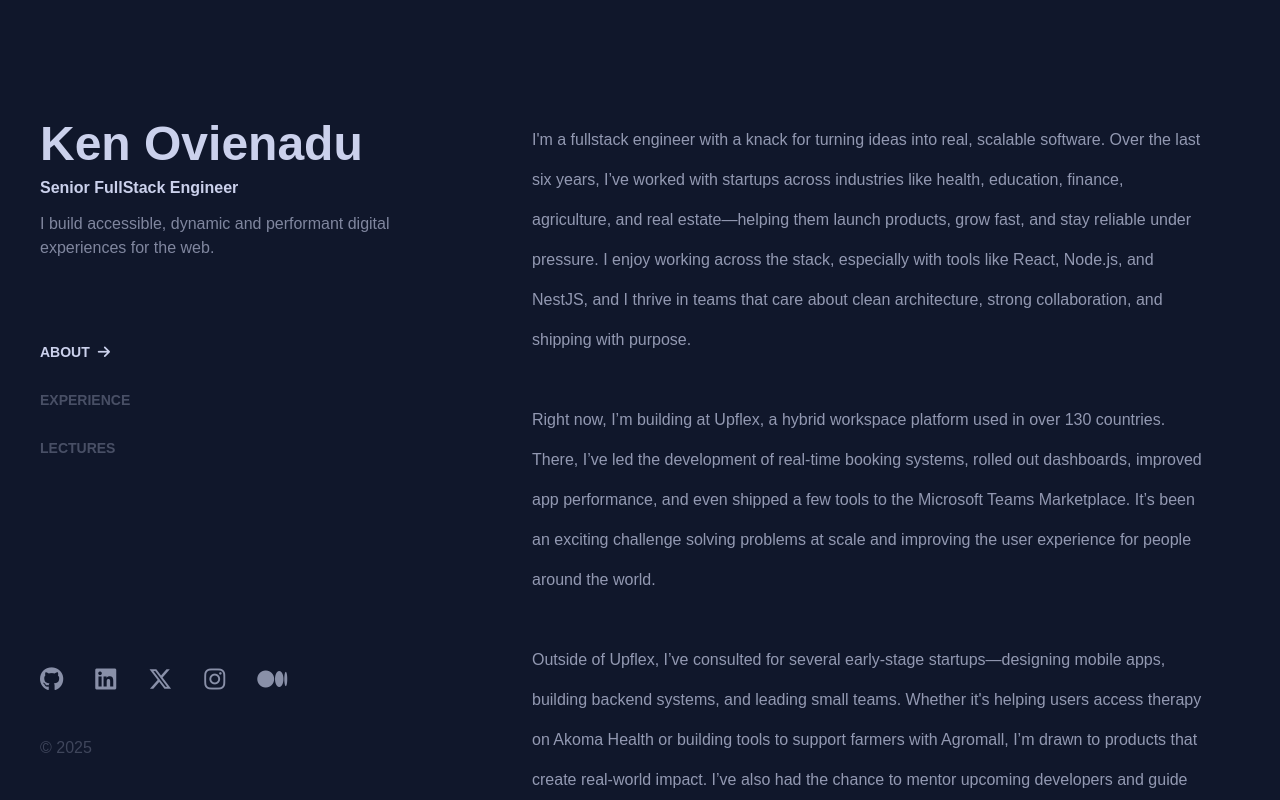
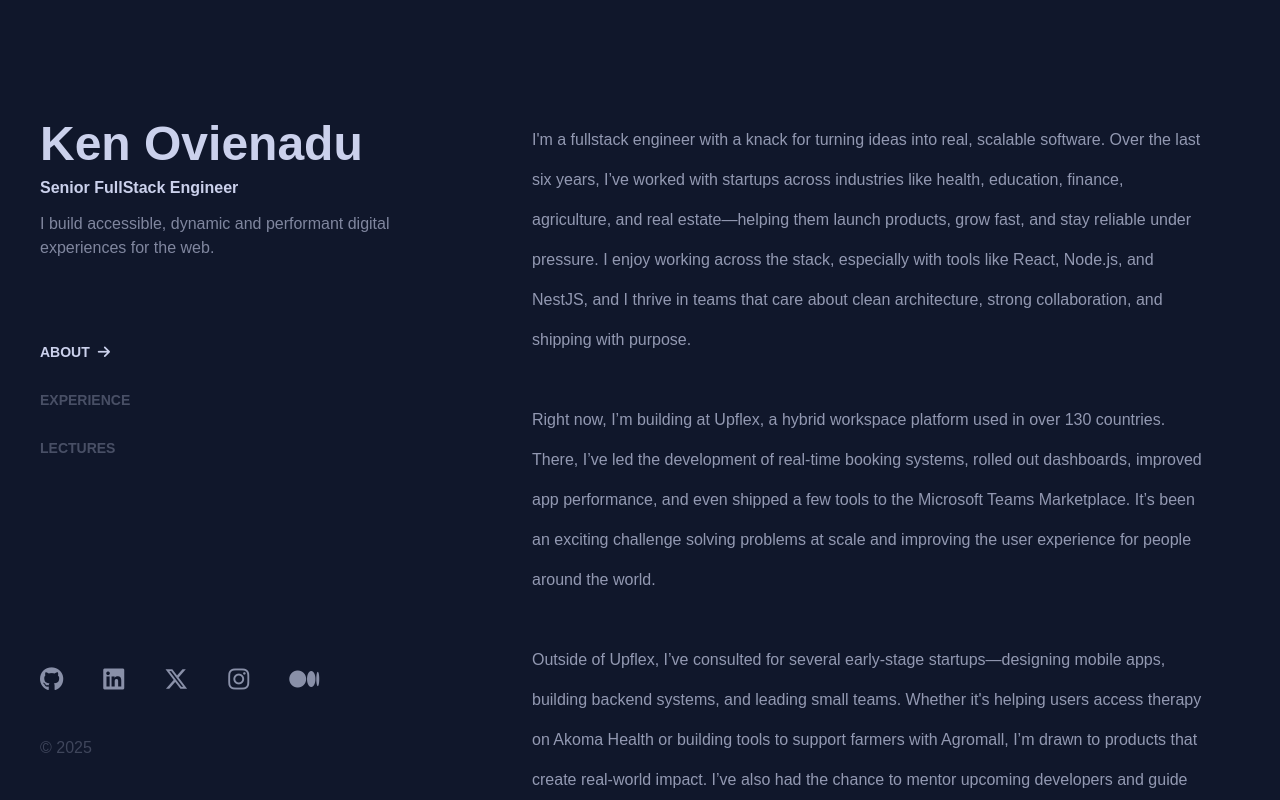
Before and after one commit to kenovienadu/ken-portfolio-2025, a Next.js app: page / in a window 1280 px wide. Shown: the top 800 px of the page. Built offline with nearby package versions, Linux system fonts and the light colour scheme.

Commit message:
feat: add social media links with updated URLs and change link elements to anchor tags

```diff
--- a/src/components/SocialMediaLinks.tsx
+++ b/src/components/SocialMediaLinks.tsx
@@ -4,22 +4,27 @@
   {
     name: 'github',
     iconClass: 'fa-brands fa-github',
+    url: 'https://github.com/kenovienadu'
   },
   {
     name: 'linkedin',
     iconClass: 'fa-brands fa-linkedin',
+    url: 'https://linkedin.com/in/kenovienadu',
   },
   {
     name: 'twitter-x',
     iconClass: 'fa-brands fa-x-twitter',
+    url: 'https://x.com/kenovienadu?s=21'
   },
   {
     name: 'instagram',
     iconClass: 'fa-brands fa-instagram',
+    url: 'https://www.instagram.com/ken_ovienadu?igsh=ZGhjZHZodDBzYXFr&utm_source=qr',
   },
   {
     name: 'medium',
     iconClass: 'fa-brands fa-medium',
+    url: 'https://medium.com/@kenovienadu'
   },
 ]
 
@@ -29,15 +34,15 @@
 
 export default function SocialMediaLinks(props: Props) {
   const wrapperClassName = useMemo(() => {
-    const baseClasses = "flex text-xl md:text-2xl gap-4 md:gap-8 opacity-65";
+    const baseClasses = "flex text-2xl md:text-2xl gap-8 md:gap-10 opacity-65";
     return props.centered ? `${baseClasses} justify-center` : baseClasses;
   }, [props.centered]);
 
   const linkItems = links.map((item, index) => {
     return (
-      <span key={index}>
+      <a key={index} href={item.url} target={'_blank'} className="cursor-pointer">
         <i className={item.iconClass} ></i>
-      </span>
+      </a>
     )
   });
 
```
